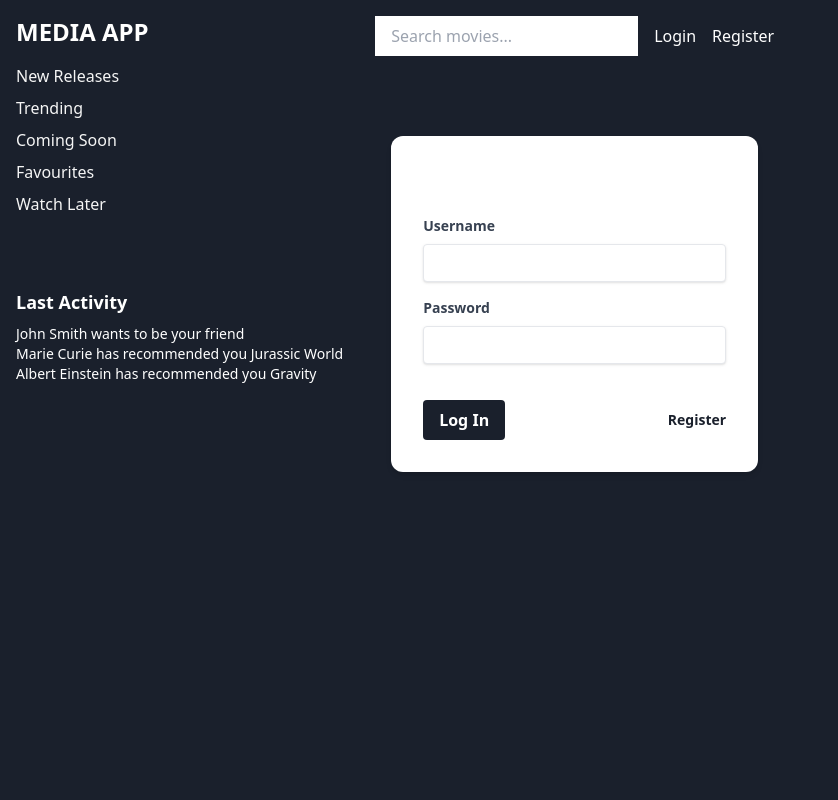
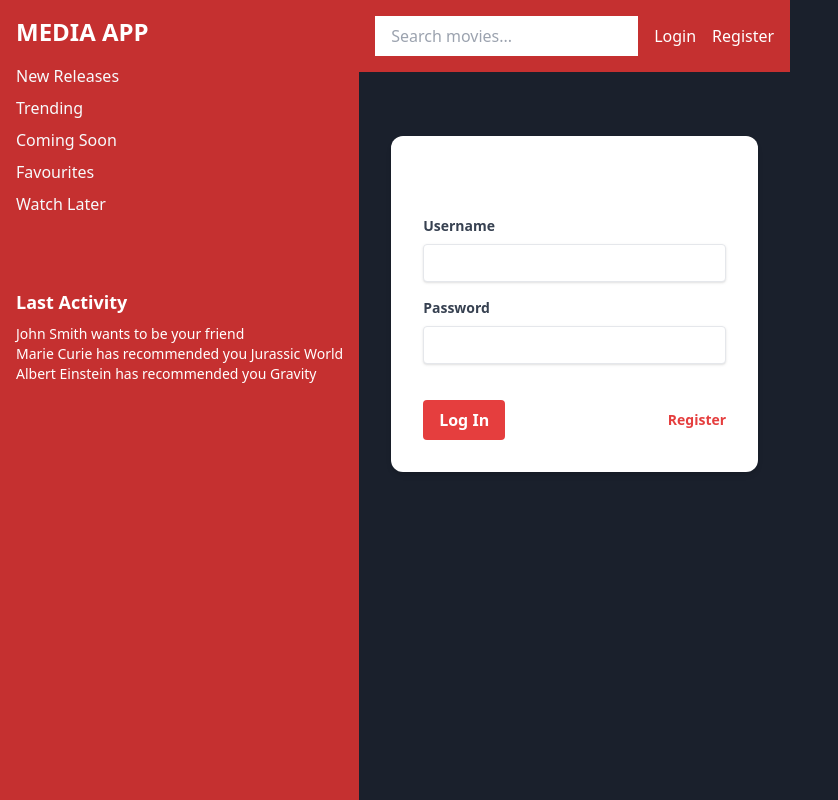
Before and after one commit to No-CodeDan/ModernIMDBClone, a Flask app: page /login in a window 1280 px wide. Shown: the whole page, without its empty margins (0-838 px from the left). Run offline with Flask 3, Linux system fonts and the light colour scheme.

Commit message:
Agent query: Is the navigation bar now red? Is the back-to-top button visible when scrolling down the page, and does it have a dark blue (#1a202c) background?

```diff
--- a/static/css/styles.css
+++ b/static/css/styles.css
@@ -1,7 +1,7 @@
 /* Add any custom styles here */
 body {
     background-color: #1a202c;
-    color: #01001b;
+    color: #f7fafc;
 }
 
 .movie-grid {
@@ -105,83 +105,78 @@ body {
     margin: 0;
 }
 
-/* New rule for search input */
-#search-input {
-    color: #1a202c;
-}
-
 /* Navigation bar */
 nav {
-    background-color: #1a202c;
+    background-color: #c53030;
 }
 
 nav ul li a {
-    color: #f5f5f5;
+    color: #f7fafc;
 }
 
 /* Buttons */
 .btn, button, [type='button'], [type='reset'], [type='submit'] {
-    background-color: #1a202c;
+    background-color: #e53e3e;
     color: #ffffff;
 }
 
 .btn:hover, button:hover, [type='button']:hover, [type='reset']:hover, [type='submit']:hover {
-    background-color: #2d3748;
+    background-color: #c53030;
 }
 
 /* Header */
 .dark-red-header {
-    background-color: #1a202c;
+    background-color: #c53030;
 }
 
 /* Changing link colors */
 a {
-    color: #1a202c;
+    color: #e53e3e;
 }
 
 a:hover {
-    color: #2d3748;
+    color: #c53030;
 }
 
 /* Updating button styles */
 .btn-primary {
-    background-color: #1a202c;
-    border-color: #1a202c;
+    background-color: #e53e3e;
+    border-color: #e53e3e;
 }
 
 .btn-primary:hover {
-    background-color: #2d3748;
-    border-color: #2d3748;
+    background-color: #c53030;
+    border-color: #c53030;
 }
 
 /* Ensure text contrast for accessibility */
 .text-blue-500 {
-    color: #1a202c;
+    color: #e53e3e;
 }
 
 .text-blue-500:hover {
-    color: #2d3748;
+    color: #c53030;
 }
 
 .bg-blue-500 {
-    background-color: #1a202c;
+    background-color: #e53e3e;
 }
 
 .bg-blue-500:hover {
-    background-color: #2d3748;
+    background-color: #c53030;
 }
 
 .focus\:ring-blue-300:focus {
-    --tw-ring-color: #1a202c;
+    --tw-ring-color: #e53e3e;
 }
 
-/* Update any other blue elements to dark blue */
+/* Update any other blue elements to red */
 .text-blue-400 {
-    color: #1a202c;
+    color: #e53e3e;
 }
 
 .hover\:text-blue-800:hover {
-    color: #2d3748;
+    color: #c53030;
 }
 
 /* Star rating styles */
@@ -233,3 +228,22 @@ a:hover {
     top: 0;
     transition: width 0.2s ease-in-out;
 }
+
+/* Back to top button */
+#backToTop {
+    display: none;
+    position: fixed;
+    bottom: 20px;
+    right: 20px;
+    z-index: 99;
+    background-color: #1a202c;
+    color: white;
+    cursor: pointer;
+    padding: 15px;
+    border-radius: 50%;
+    font-size: 18px;
+}
+
+#backToTop:hover {
+    background-color: #2d3748;
+}
--- a/static/js/main.js
+++ b/static/js/main.js
@@ -17,20 +17,6 @@ document.addEventListener('DOMContentLoaded', (event) => {
     backToTopButton.innerHTML = '↑';
     backToTopButton.setAttribute('id', 'backToTop');
     backToTopButton.setAttribute('title', 'Go to top');
-    backToTopButton.style.cssText = `
-        position: fixed;
-        bottom: 20px;
-        right: 20px;
-        z-index: 99;
-        border: none;
-        outline: none;
-        background-color: #3b82f6;
-        color: white;
-        cursor: pointer;
-        padding: 15px;
-        border-radius: 50%;
-        font-size: 18px;
-    `;
     document.body.appendChild(backToTopButton);
 
     backToTopButton.addEventListener('click', () => {
```
